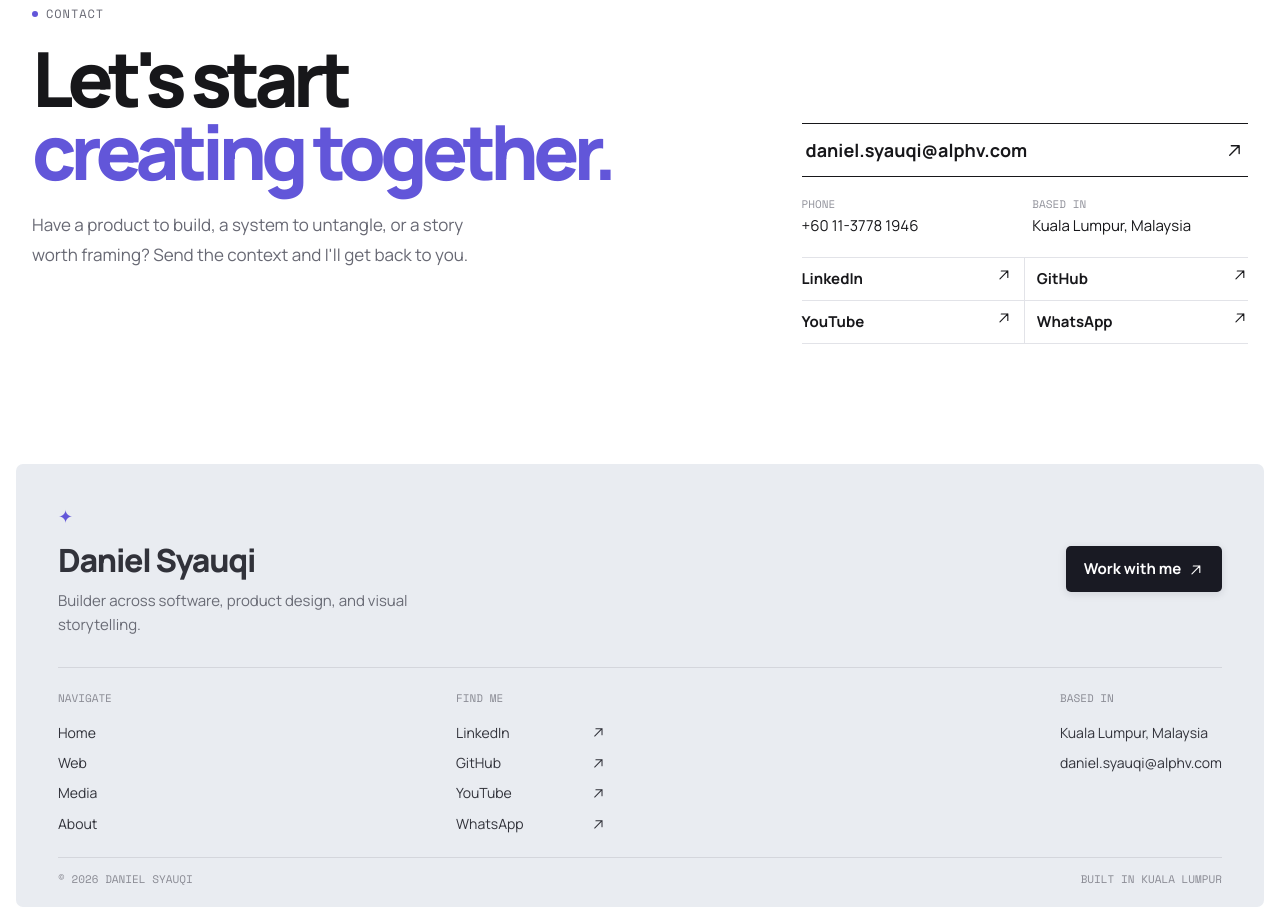
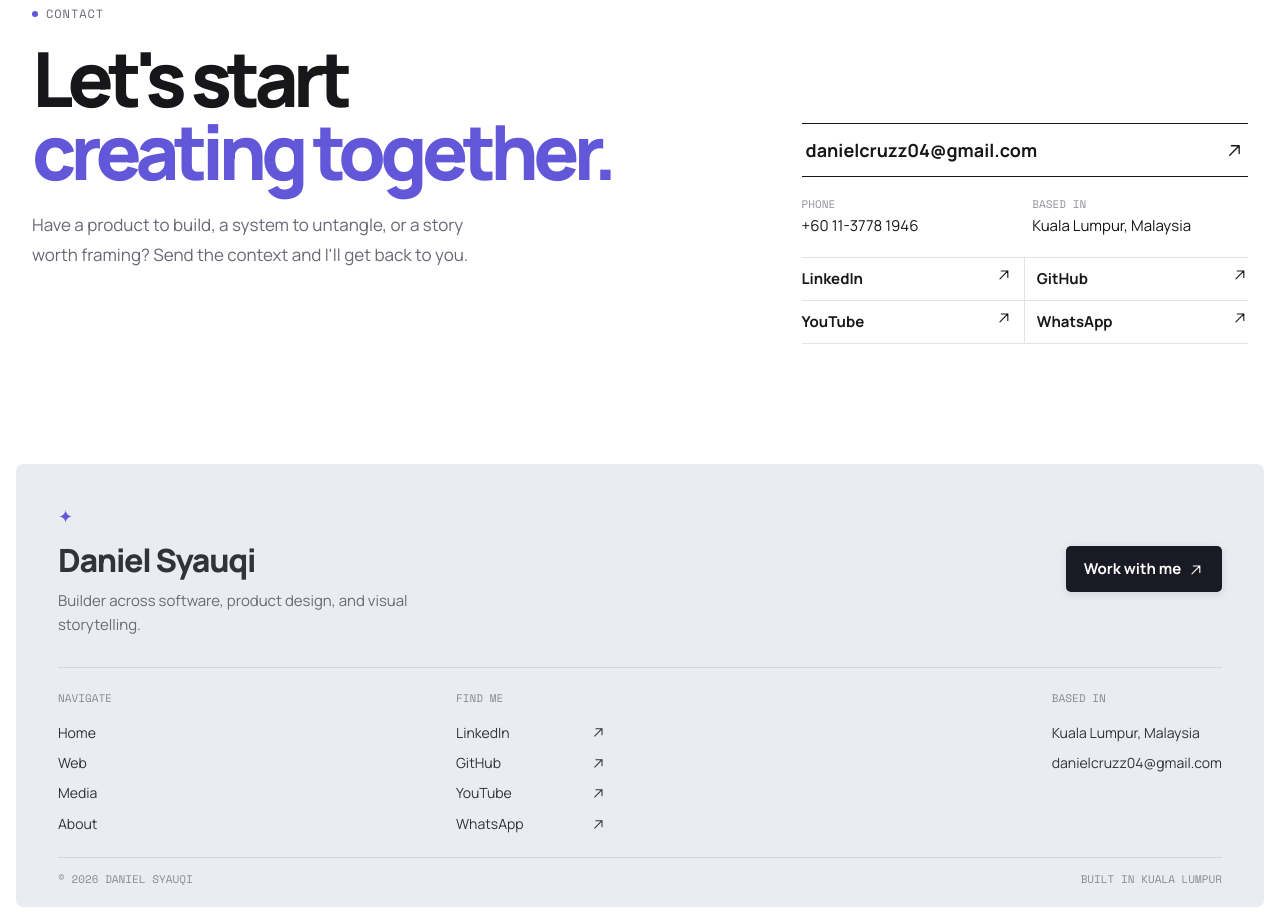
Before and after one commit to danielsyauqi/danielsyauqi-portfolio, a Next.js app: page /contact in a window 1280 px wide. Shown: the part 180-1103 px from the top of the page. Built offline with nearby package versions, Linux system fonts and the light colour scheme.

Commit message:
Use Gmail contact address

```diff
--- a/src/app/contact/page.tsx
+++ b/src/app/contact/page.tsx
@@ -30,8 +30,8 @@ export default function ContactPage() {
       </div>
 
       <div className="contact-details">
-        <a className="contact-email" href="mailto:daniel.syauqi@alphv.com">
-          daniel.syauqi@alphv.com <ArrowIcon diagonal />
+        <a className="contact-email" href="mailto:danielcruzz04@gmail.com">
+          danielcruzz04@gmail.com <ArrowIcon diagonal />
         </a>
         <div className="contact-facts">
           <div>
--- a/src/components/Footer.tsx
+++ b/src/components/Footer.tsx
@@ -41,7 +41,7 @@ export function Footer() {
         <div className="footer-location">
           <span className="footer-label">Based in</span>
           <p>Kuala Lumpur, Malaysia</p>
-          <a href="mailto:daniel.syauqi@alphv.com">daniel.syauqi@alphv.com</a>
+          <a href="mailto:danielcruzz04@gmail.com">danielcruzz04@gmail.com</a>
         </div>
       </div>
 
```
